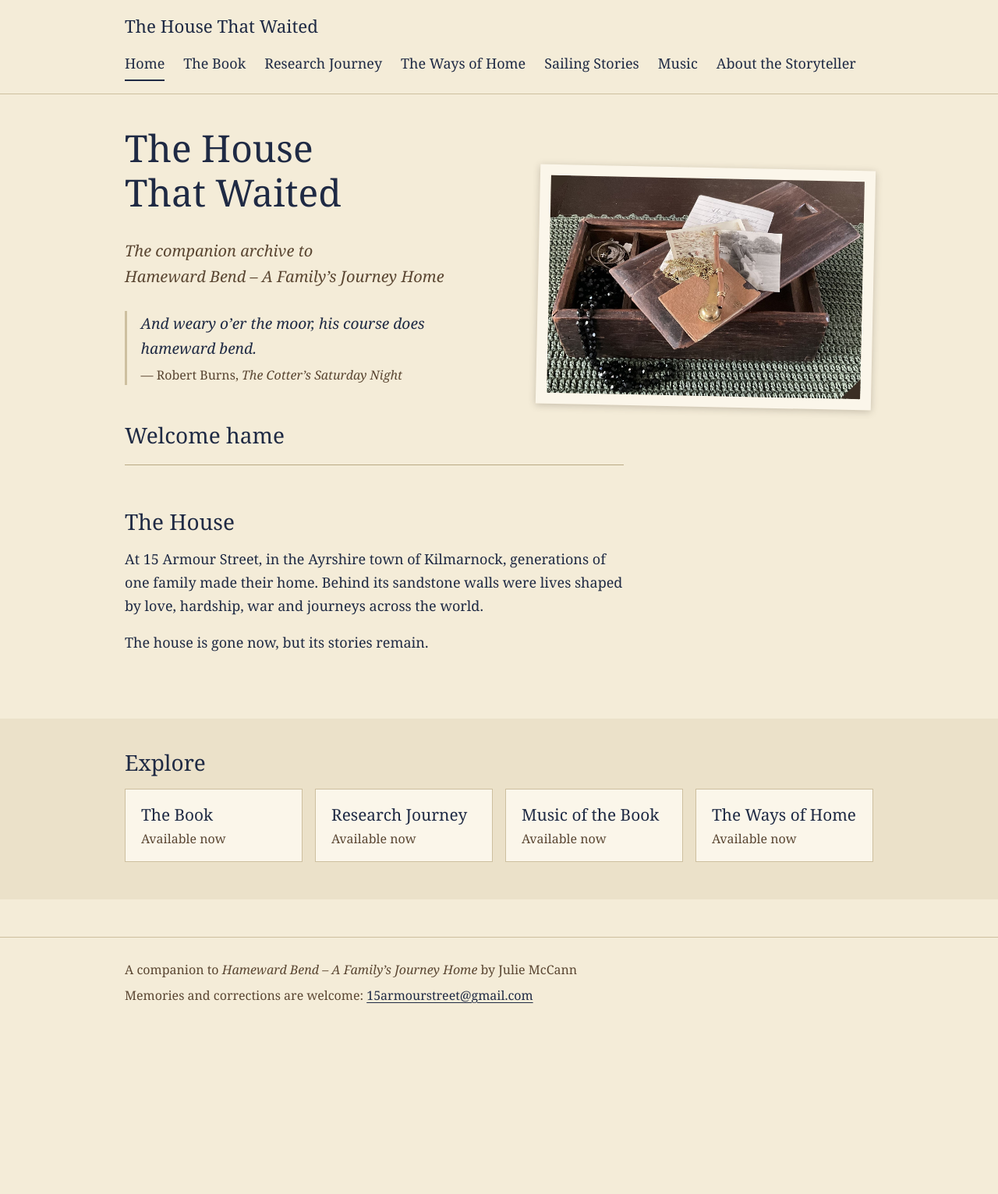
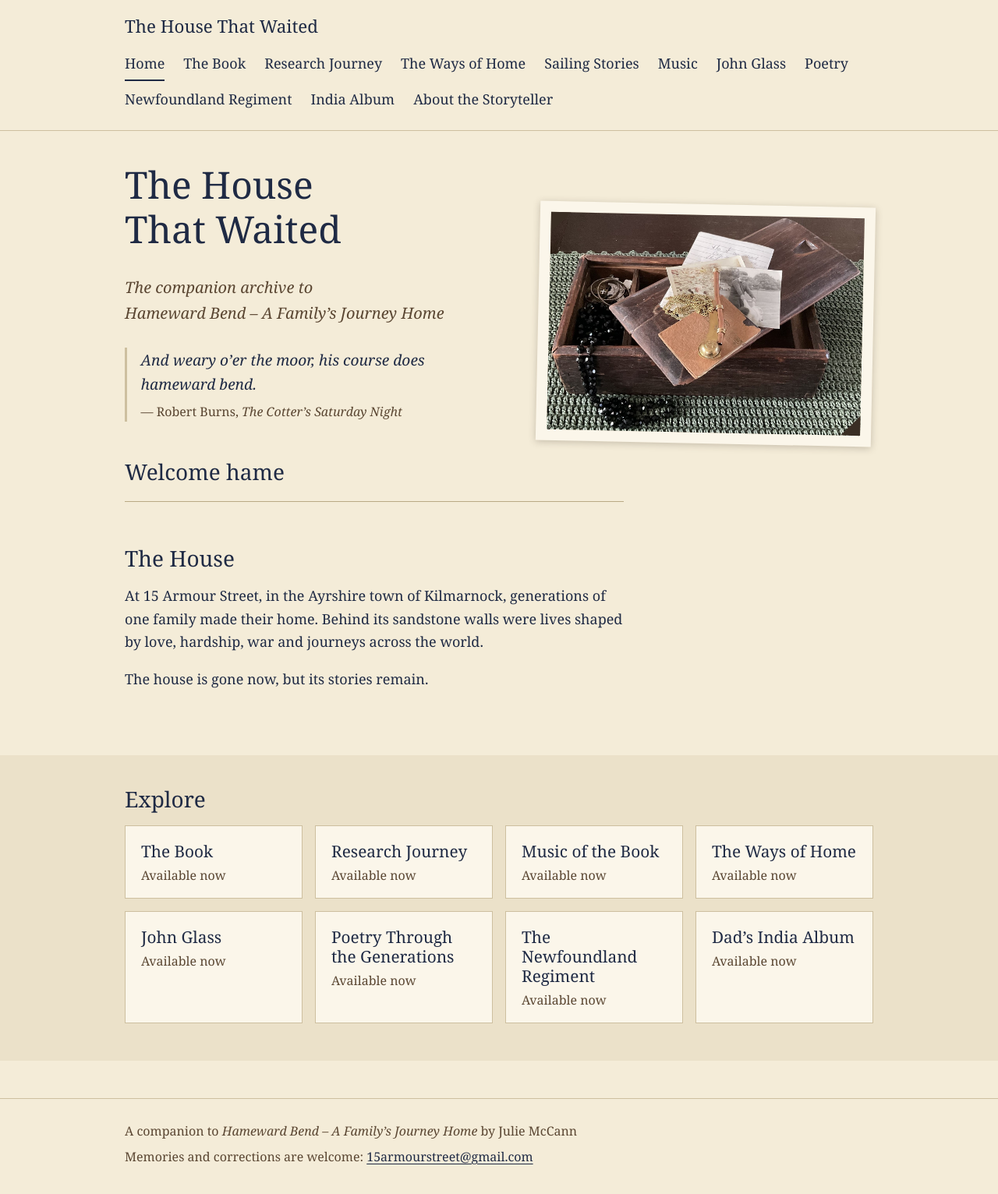
Before and after one commit to Juliet5554/author-website, a plain HTML site: page index.html in a window 1280 px wide. Shown: the whole page at 78% size. Before the commit the page ends 1331 px from the top, so only its background shows below. Drawn offline with Linux system fonts and the light colour scheme.

Commit message:
Task 5: Home doors and eleven-item nav for the four new pages (Pass 22)
Co-Authored-By: Claude Sonnet 5.5 <noreply@anthropic.com>

```diff
--- a/index.html
+++ b/index.html
@@ -28,6 +28,10 @@
           <li><a href="the-ways-of-home/">The Ways of Home</a></li>
           <li><a href="sailing-stories/">Sailing Stories</a></li>
           <li><a href="music/">Music</a></li>
+          <li><a href="john-glass/">John Glass</a></li>
+          <li><a href="poetry/">Poetry</a></li>
+          <li><a href="newfoundland-regiment/">Newfoundland Regiment</a></li>
+          <li><a href="india-album/">India Album</a></li>
           <li><a href="about-the-storyteller/">About the Storyteller</a></li>
         </ul>
       </nav>
@@ -94,6 +98,22 @@
             <h3><a href="the-ways-of-home/">The Ways of Home</a></h3>
             <p class="door-status">Available now</p>
           </li>
+          <li class="door door-live">
+            <h3><a href="john-glass/">John Glass</a></h3>
+            <p class="door-status">Available now</p>
+          </li>
+          <li class="door door-live">
+            <h3><a href="poetry/">Poetry Through the Generations</a></h3>
+            <p class="door-status">Available now</p>
+          </li>
+          <li class="door door-live">
+            <h3><a href="newfoundland-regiment/">The Newfoundland Regiment</a></h3>
+            <p class="door-status">Available now</p>
+          </li>
+          <li class="door door-live">
+            <h3><a href="india-album/">Dad’s India Album</a></h3>
+            <p class="door-status">Available now</p>
+          </li>
         </ul>
       </div>
     </section>
```
Also changed, not shown: about-the-storyteller/index.html (+4 -0 lines), music/index.html (+4 -0 lines), research-journey/index.html (+4 -0 lines), the-book/index.html (+4 -0 lines), the-ways-of-home/index.html (+4 -0 lines).
